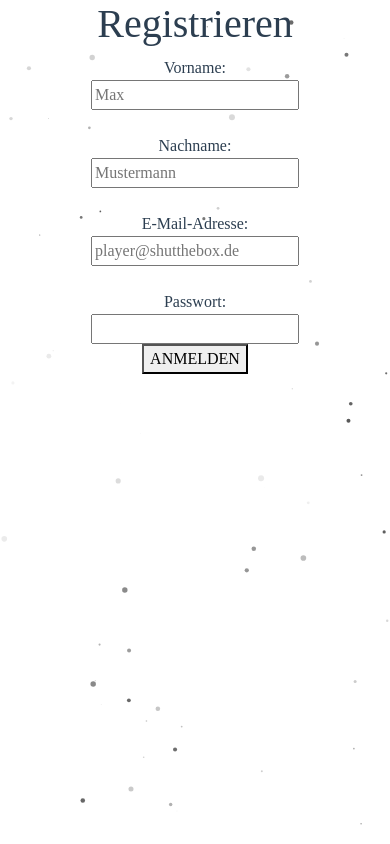
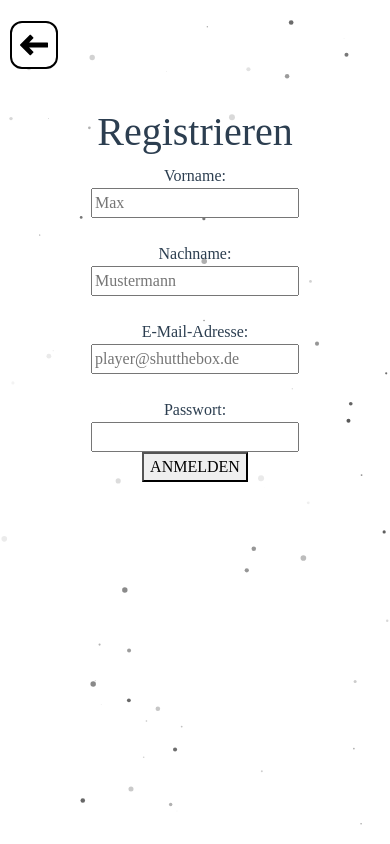
Before and after one commit to BernhardGundel/ShutTheBoxVueCLient, a Vue app: page /#/signup in a window 390 px wide. Built offline with nearby package versions, Linux system fonts and the light colour scheme; no server answers; a web font is replaced by a local one; what vue-async-computed would draw is missing.

Commit message:
Added responsive Design

```diff
--- a/src/App.vue
+++ b/src/App.vue
@@ -79,4 +79,67 @@ input[type="checkbox"] {
   filter: grayscale(100%);
 }
 
+/*********************
+ * RESPONSIVE DESIGN *
+ *********************/
+
+ /* Smartphones (portrait) */
+ @media only screen
+ and (max-width : 375px) {
+    .center {
+        position: absolute;
+        top: 15%;
+        left: 50%;
+        transform: translate(-50%, 0%);
+    }
+
+    .header {
+        line-height: 4rem;
+        white-space: nowrap;
+    }
+    .header-mirror {
+        line-height: 4rem;
+        white-space: nowrap;
+    }
+
+    .cell {
+        width: 1.75rem;
+        height: 3rem;
+    }
+
+    .cell:hover {
+        filter: invert(1);
+        transition: filter 0.3s ease;
+    }
+
+    .cell-shut {
+        width: 1.75rem;
+        height: 3rem;
+        transform: scale(1, -1);
+    }
+
+    .matchfield-container {
+        position: absolute;
+        top: 35%;
+        left: 0%;
+        transform: translate(0%, -50%);
+        margin-left: 0.125rem;
+        width: 100%;
+    }
+    .dice-container {
+         position: absolute;
+         left: 50%;
+         transform: translateX(-50%);
+    }
+
+    .font-large {
+        font-size: 3rem;
+        white-space: nowrap;
+    }
+
+    .font-medium {
+         font-size: 1.75rem;
+     }
+}
+
 </style>
--- a/src/store/index.ts
+++ b/src/store/index.ts
@@ -51,9 +51,6 @@ const store = new Vuex.Store({
     SET_CONTROLLER(state, controller) {
       state.controller = controller;
     },
-    SET_COOKIE(state, cookie) {
-      state.cookie = cookie
-    },
     SET_LOGIN(state, value) {
       state.signedIn = value;
     }
@@ -76,7 +73,6 @@ const store = new Vuex.Store({
         }
       }))
         .then((response) => {
-          //commit('SET_COOKIE', document.cookie)
           commit('SET_LOGIN', true);
           router.push("/");
         })
@@ -89,7 +85,6 @@ const store = new Vuex.Store({
       axios.get("https://" + server + "/signOut", axiosConfig)
         .then(() => {
           router.push("/login");
-          //commit('SET_COOKIE', document.cookie)
           commit('SET_LOGIN', false);
         })
         .catch(() => {
@@ -254,7 +249,7 @@ websocket.onopen = () => {
 
 websocket.onclose = () => {
   console.log("Connection with Websocket Closed!");
-  if ((document.cookie.startsWith("authenticator=")||document.cookie.startsWith("OAuth2State")) && location.href.endsWith("/ingame")) {
+  if ((store.state.loggedIn||document.cookie.startsWith("OAuth2State")) && location.href.endsWith("/ingame")) {
     location.reload();
   }
 };
--- a/src/views/Login.vue
+++ b/src/views/Login.vue
@@ -1,5 +1,5 @@
 <template>
-  <div>
+  <div class=center>
     <h1>Login</h1>
     <form id="loginform">
       E-Mail-Adresse:
@@ -36,10 +36,6 @@ export default {
     };
   },
   mounted() {
-    //this.$store.commit('checkSignedIn');
-    //if (this.$store.state.signedIn||document.cookie.startsWith("OAuth2State")) {
-    //  this.$router.push("/");
-    //}
   },
 
   methods: {
@@ -58,3 +54,13 @@ export default {
   },
 };
 </script>
+
+<style scoped>
+  .center {
+    position: absolute;
+    top: 35%;
+    left: 50%;
+    transform: translate(-50%, -50%);
+    white-space: nowrap;
+  }
+</style>
--- a/src/views/MainMenu.vue
+++ b/src/views/MainMenu.vue
@@ -120,6 +120,8 @@ export default Vue.component("mainmenu", {
   top: 1.5%;
   right: 1.5%;
   font-size: 1rem;
+  padding-left: 0.125rem;
+  padding-right: 0.125rem;
 }
 
 .sound-enabled-btn {
--- a/src/views/Signup.vue
+++ b/src/views/Signup.vue
@@ -1,5 +1,10 @@
 <template>
   <div>
+    <button
+        class="menu-button back-to-login-button"
+        @click="backToLogin()"
+      ></button>
+    <div class="center">
       <h1>Registrieren</h1>
       <form id="signupform">
         Vorname:
@@ -19,6 +24,7 @@
         <input type="password" v-model="password" />
       </form>
       <button @click="register()">ANMELDEN</button>
+    </div>
   </div>
 </template>
 
@@ -56,6 +62,33 @@ export default {
       formData.append("password", this.password);
       this.$store.dispatch("register", formData);
     },
+    backToMenu() {
+      this.$store.dispatch("sfxBtn");
+      this.$router.push("/");
+    },
   },
 };
 </script>
+
+<style scoped>
+  .center {
+    position: absolute;
+    top: 35%;
+    left: 50%;
+    transform: translate(-50%, -50%);
+    white-space: nowrap;
+  }
+  .back-to-login-button {
+    position: absolute;
+    top: 2.5%;
+    left: 2.5%;
+    width: 3rem;
+    height: 3rem;
+    padding: 0.5rem;
+    background-color: white;
+    background-image: url(../assets/img/arrow-left.svg);
+    background-size: contain;
+    background-repeat: no-repeat;
+    background-origin: content-box;
+  }
+</style>
```
Lines whose indentation alone changed are shown as unchanged.
